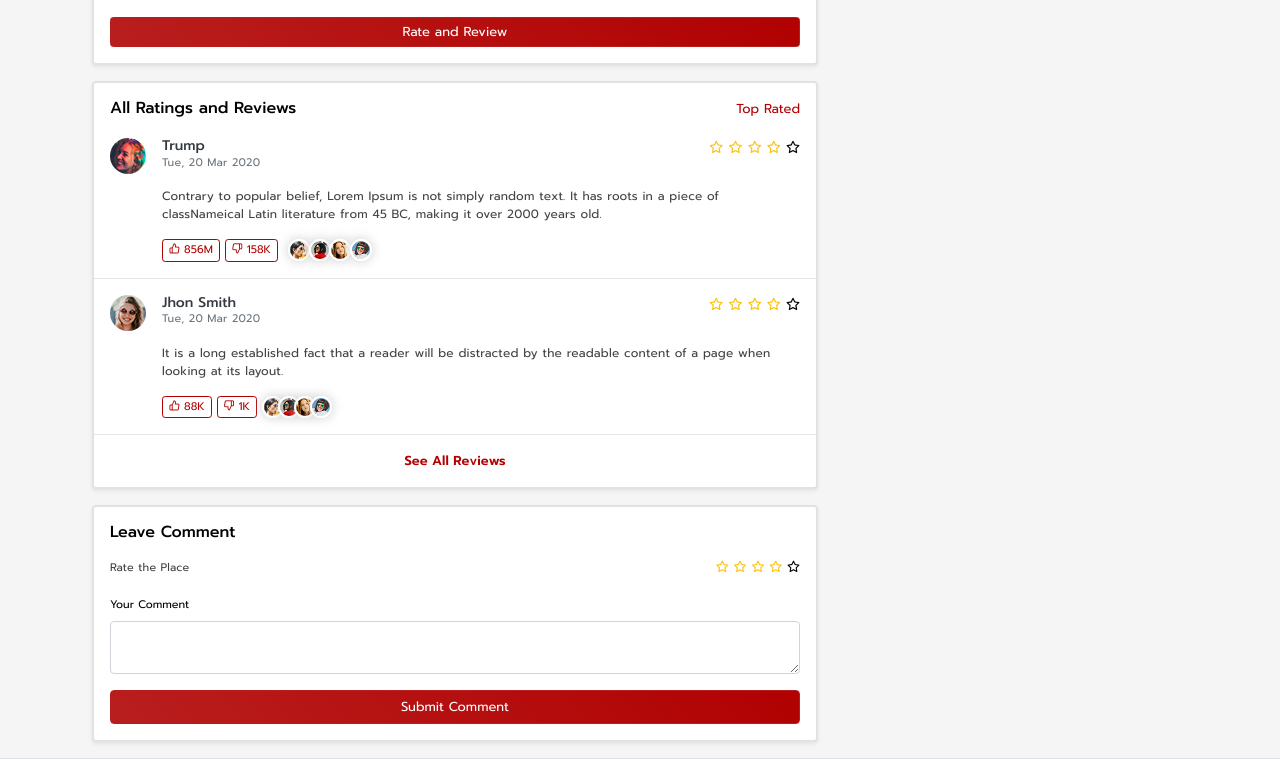
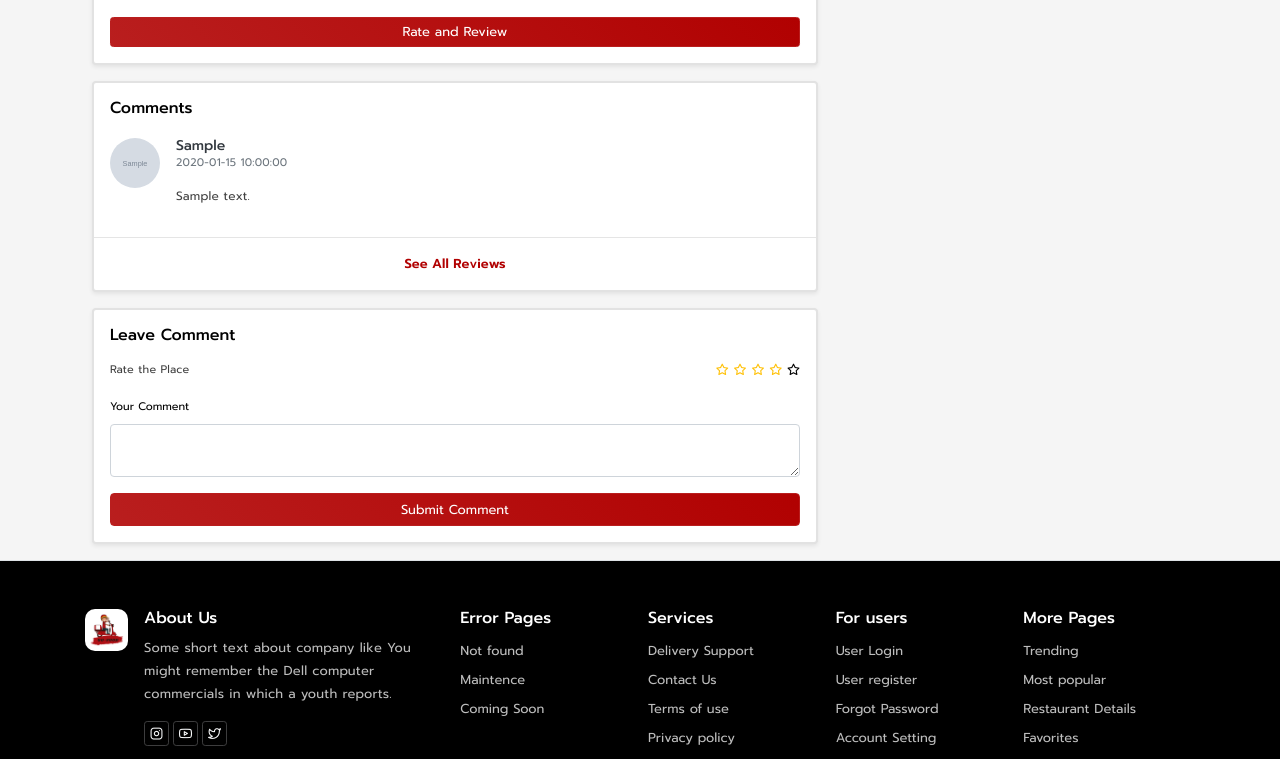
Before and after one commit to ratanak-khoeurn/G-11-Project-VC1, a PHP site: page /restaurant in a window 1280 px wide. Shown: the part 1058-1817 px from the top of the page. Run offline with PHP 8.4, Linux system fonts and the light colour scheme; tables that the repository leaves empty or names only in its code hold one stand-in row (values such as "Sample post"); grey boxes marked "Sample" are stand-in pictures; some libraries are stand-ins or nearby versions.

Commit message:
[feat] already add feedback #FPG-64

```diff
--- /dev/null
+++ b/models/comments/comments.model.php
@@ -0,0 +1,22 @@
+<?php
+// require "database/database.php";
+
+function store_comment(string $content, string $user, $profile): bool
+{
+    global $connection;
+    $statement = $connection->prepare("insert into comments (content, user, profile) values (:content, :user, :profile)");
+    $statement->execute([
+        ':content' => $content,
+        ':user' => $user,
+        ':profile' => $profile
+
+    ]);
+    return $statement->rowCount() > 0;
+}
+function get_comment():array
+{
+    global $connection;
+    $statement= $connection->prepare("select * from comments");
+    $statement->execute();
+    return $statement->fetchAll();
+}
--- a/views/restaurant/restaurant.view.php
+++ b/views/restaurant/restaurant.view.php
@@ -1,6 +1,8 @@
 <?php
 require_once "database/database.php";
 require_once "models/admin/restuarant/resturant.process.php";
+$restuarant = get_restaurant();
+
 ?>
 <div class="d-none">
     <div class="bg-primary p-3 d-flex align-items-center">
@@ -12,7 +14,7 @@ require_once "models/admin/restuarant/resturant.process.php";
     <div class="container position-relative">
 
         <?php
-        $restuarant = get_restaurant();
+
         foreach ($restuarant as $res) {
         ?>
             <img alt="#" src="../../../assets/images/restaurant/<?= $res['restaurant_image_url'] ?>" class="restaurant-pic">
@@ -148,65 +150,32 @@ require_once "models/admin/restuarant/resturant.process.php";
                         <div class="graph-star-rating-footer text-center mt-3"><button type="button" class="btn btn-primary btn-block btn-sm">Rate and Review</button></div>
                     </div>
                     <div class="bg-white p-3 mb-3 restaurant-detailed-ratings-and-reviews shadow-sm rounded">
-                        <a class="text-primary float-right" href="#">Top Rated</a>
-                        <h6 class="mb-1">All Ratings and Reviews</h6>
+
+                        <h6 class="mb-1">Comments</h6>
+                        <?php
+                            require "models/comments/comments.model.php";
+                            $comments = get_comment();
+                            foreach($comments as $comment):
+                        ?>
                         <div class="reviews-members py-3">
+
                             <div class="media">
-                                <a href="#"><img alt="#" src="assets/images/reviewer1.png" class="mr-3 rounded-pill"></a>
+                                <a href="#"><img  style="width: 50px;height:50px" alt="#" src="../../assets/images/user/<?= $comment['profile']?>" class="mr-3 rounded-pill"></a>
                                 <div class="media-body">
                                     <div class="reviews-members-header">
-                                        <div class="star-rating float-right">
-                                            <div class="d-inline-block" style="font-size: 14px;"><i class="feather-star text-warning"></i>
-                                                <i class="feather-star text-warning"></i>
-                                                <i class="feather-star text-warning"></i>
-                                                <i class="feather-star text-warning"></i>
-                                                <i class="feather-star"></i>
-                                            </div>
-                                        </div>
-                                        <h6 class="mb-0"><a class="text-dark" href="#">Trump</a></h6>
-                                        <p class="text-muted small">Tue, 20 Mar 2020</p>
+
+                                        <h6 class="mb-0"><a class="text-dark" href="#"><?= $comment['user'] ?></a></h6>
+                                        <p class="text-muted small"><?=$comment['date'] ?></p>
                                     </div>
                                     <div class="reviews-members-body">
-                                        <p>Contrary to popular belief, Lorem Ipsum is not simply random text. It has
-                                            roots in a piece of classNameical Latin literature from 45 BC, making it
-                                            over 2000 years old.</p>
-                                    </div>
-                                    <div class="reviews-members-footer"><a class="total-like btn btn-sm btn-outline-primary" href="#"><i class="feather-thumbs-up"></i> 856M</a> <a class="total-like btn btn-sm btn-outline-primary" href="#"><i class="feather-thumbs-down"></i> 158K</a>
-                                        <span class="total-like-user-main ml-2" dir="rtl">
-                                            <a href="#" aria-describedby="tooltip-top0"><img alt="#" src="assets/images/reviewer3.png" class="total-like-user rounded-pill"></a>
-                                            <a href="#" aria-describedby="tooltip-top1"><img alt="#" src="assets/images/reviewer4.png" class="total-like-user rounded-pill"></a>
-                                            <a href="#"><img alt="#" src="assets/images/reviewer5.png" class="total-like-user rounded-pill"></a>
-                                            <a href="#" aria-describedby="tooltip-top3"><img alt="#" src="assets/images/reviewer6.png" class="total-like-user rounded-pill"></a>
-                                        </span>
+                                        <p><?= $comment['content'] ?></p>
                                     </div>
                                 </div>
                             </div>
                         </div>
-                        <hr>
-                        <div class="reviews-members py-3">
-                            <div class="media">
-                                <a href="#"><img alt="#" src="assets/images/reviewer2.png" class="mr-3 rounded-pill"></a>
-                                <div class="media-body">
-                                    <div class="reviews-members-header">
-                                        <div class="star-rating float-right">
-                                            <div class="d-inline-block" style="font-size: 14px;"><i class="feather-star text-warning"></i>
-                                                <i class="feather-star text-warning"></i>
-                                                <i class="feather-star text-warning"></i>
-                                                <i class="feather-star text-warning"></i>
-                                                <i class="feather-star"></i>
-                                            </div>
-                                        </div>
-                                        <h6 class="mb-0"><a class="text-dark" href="#">Jhon Smith</a></h6>
-                                        <p class="text-muted small">Tue, 20 Mar 2020</p>
-                                    </div>
-                                    <div class="reviews-members-body">
-                                        <p>It is a long established fact that a reader will be distracted by the
-                                            readable content of a page when looking at its layout.</p>
-                                    </div>
-                                    <div class="reviews-members-footer"><a class="total-like btn btn-sm btn-outline-primary" href="#"><i class="feather-thumbs-up"></i> 88K</a> <a class="total-like btn btn-sm btn-outline-primary" href="#"><i class="feather-thumbs-down"></i> 1K</a><span class="total-like-user-main ml-2" dir="rtl"><a href="#"><img alt="#" src="assets/images/reviewer3.png" class="total-like-user rounded-pill"></a><a href="#"><img alt="#" src="assets/images/reviewer4.png" class="total-like-user rounded-pill"></a><a href="#"><img alt="#" src="assets/images/reviewer5.png" class="total-like-user rounded-pill"></a><a href="#"><img alt="#" src="assets/images/reviewer6.png" class="total-like-user rounded-pill"></a></span></div>
-                                </div>
-                            </div>
-                        </div>
+                        <?php endforeach?>
+
+
                         <hr>
                         <a class="text-center w-100 d-block mt-3 font-weight-bold" href="#">See All Reviews</a>
                     </div>
@@ -226,7 +195,7 @@ require_once "models/admin/restuarant/resturant.process.php";
                         <form action="controllers/comments/comment.user.controller.php" method="POST">
                             <div class="form-group">
                                 <label class="form-label small">Your Comment</label>
-                                <textarea class="form-control" name="comment"></textarea>
+                                <textarea class="form-control" name="comment" required></textarea>
                             </div>
                             <div class="form-group mb-0">
                                 <button type="submit" class="btn btn-primary btn-block">Submit Comment</button>
```
Also changed, not shown: controllers/comments/comment.user.controller.php (+6 -2 lines), assets/images/user/profile telegram.jpg (added).
